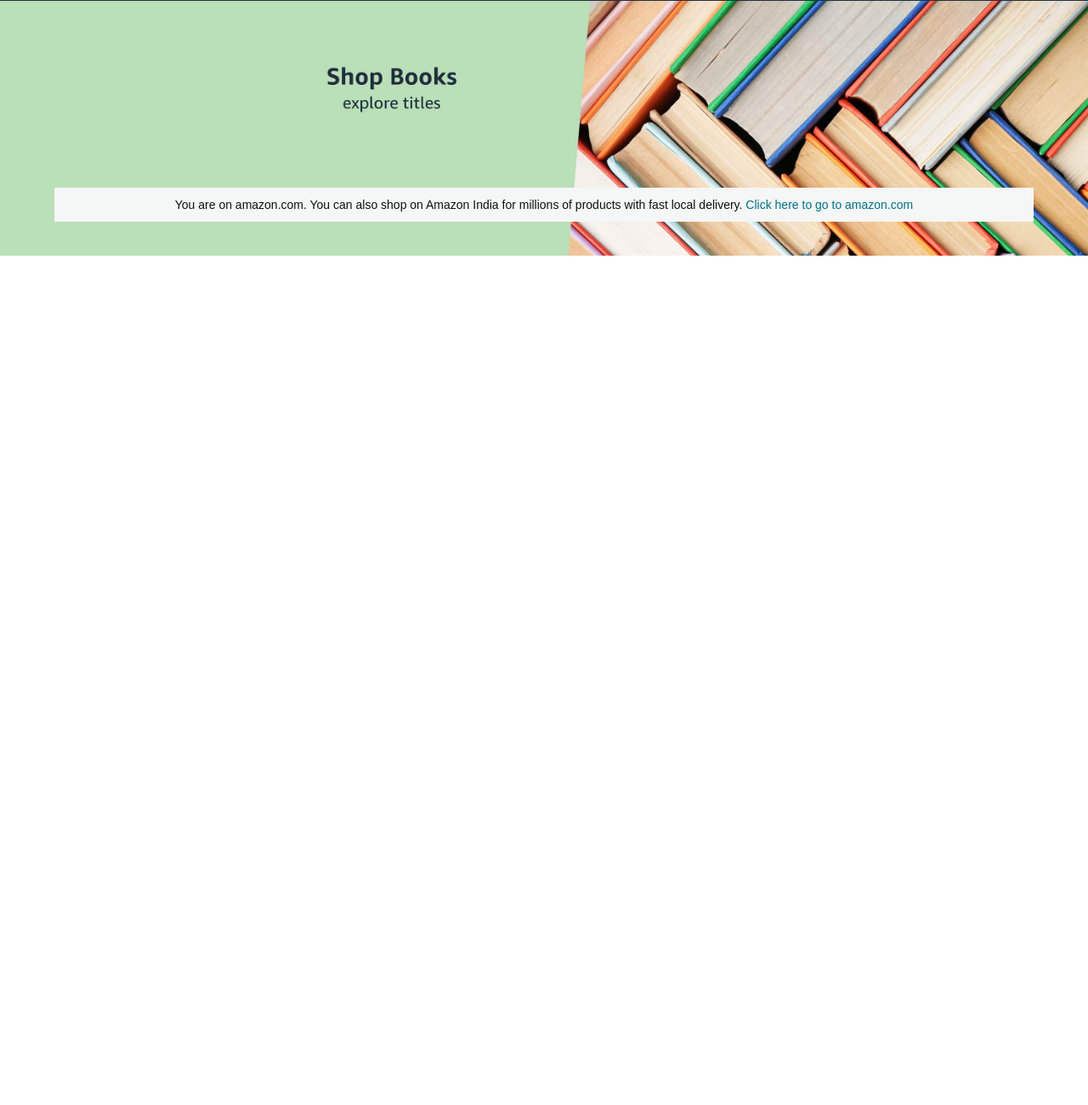
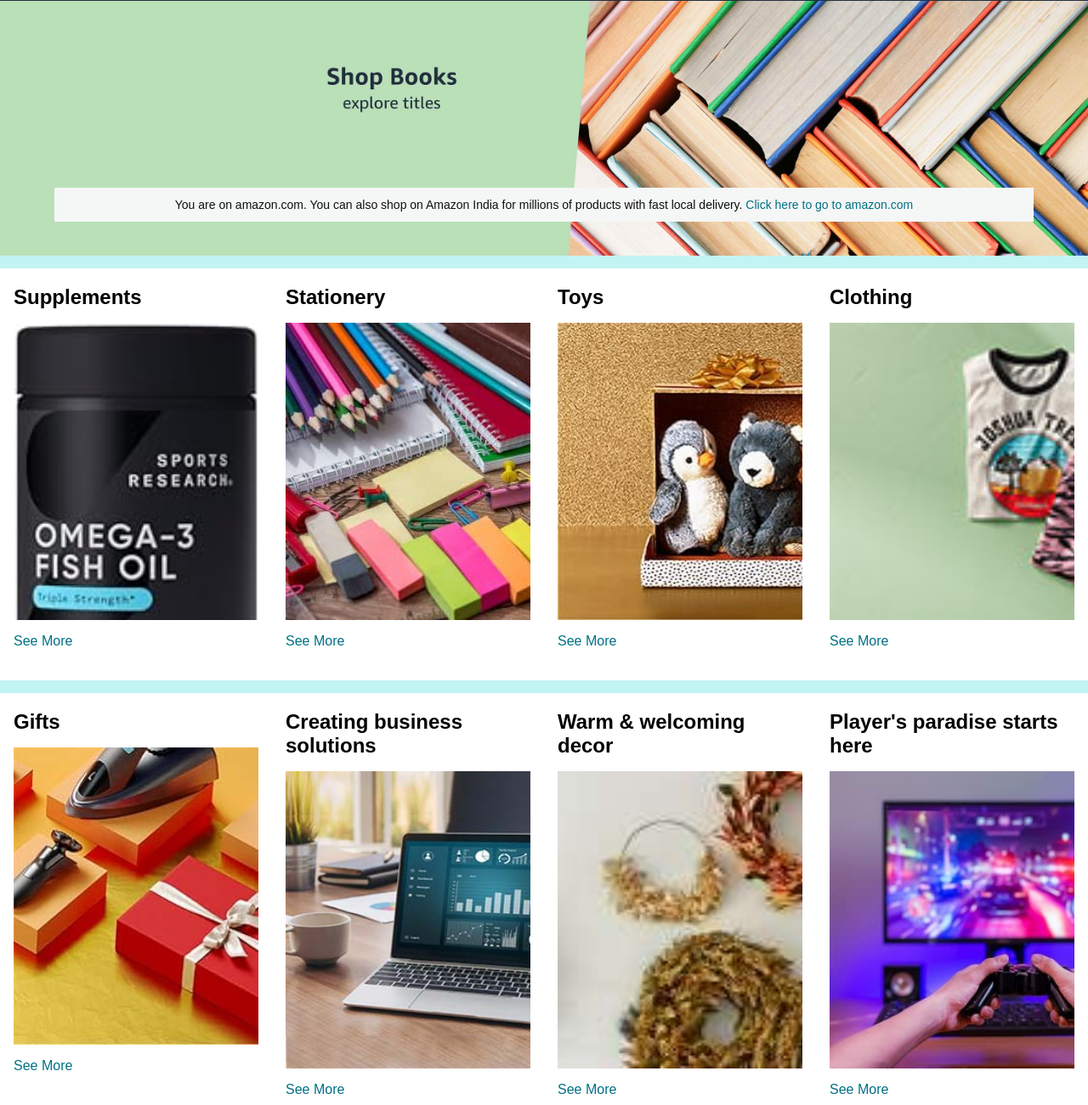
Before and after one commit to Sania4/amazon-clone, a plain HTML site: page index.html in a window 1280 px wide. Shown: the part 99-1400 px from the top of the page at 85% size. Before the commit the page ends 800 px from the top, so only its background shows below. Drawn offline with Linux system fonts and the light colour scheme.

Commit message:
Add the main section

```diff
--- a/index.html
+++ b/index.html
@@ -74,5 +74,72 @@
                 <a href="https://amazon.com"> Click here to go to amazon.com</a></p>
         </div>
     </div>
+
+    <div class="card-section">
+        <div class="card one">
+          <div class="card-content">
+            <h2>Supplements</h2>
+            <div class="card-img" style="background-image: url('Image1.jpg');"></div>
+            <p>See More</p>
+          </div>
+        </div>
+
+        <div class="card two">
+            <div class="card-content">
+                <h2>Stationery</h2>
+                <div class="card-img" style="background-image: url('Image2.jpg');"></div>
+                <p>See More</p>
+            </div>
+        </div>
+
+        <div class="card three">
+            <div class="card-content">
+                <h2>Toys</h2>
+                <div class="card-img" style="background-image: url('Image3.jpg');"></div>
+                <p>See More</p>
+            </div>
+        </div>
+
+        <div class="card four">
+            <div class="card-content">
+                <h2>Clothing</h2>
+                <div class="card-img" style="background-image: url('Image4.jpg');"></div>
+                <p>See More</p>
+            </div>
+        </div>
+        <div class="card five">
+            <div class="card-content">
+                <h2>Gifts </h2>
+                <div class="card-img" style="background-image: url('Image5.jpg');"></div>
+                <p>See More</p>
+            </div>
+        </div>
+
+        <div class="card six">
+            <div class="card-content">
+                <h2>Creating business solutions</h2>
+                <div class="card-img" style="background-image: url('Image6.jpg');"></div>
+                <p>See More</p>
+            </div>
+        </div>
+
+        <div class="card seven">
+            <div class="card-content">
+                <h2>Warm & welcoming decor</h2>
+                <div class="card-img" style="background-image: url('Image7.jpg');"></div>
+                <p>See More</p>
+            </div>
+        </div>
+
+        <div class="card eight">
+            <div class="card-content">
+                <h2>Player's paradise starts here</h2>
+                <div class="card-img" style="background-image: url('Image8.jpg');"></div>
+                <p>See More</p>
+            </div>
+        </div>
+    </div>
+
+
 </body>
 </html>
--- a/style.css
+++ b/style.css
@@ -169,3 +169,37 @@ span{
     color: #007185;
     text-decoration: none;
 }
+
+/* Card-section */
+
+.card-section{
+    display: flex;
+    flex-wrap: wrap;
+    justify-content: space-evenly;
+    background-color: rgba(152, 236, 237, 0.589);
+}
+
+.card{
+    /* border: 1px solid black; */
+    height: 450px;
+    width: 320px;
+    background-color: white;
+    padding: 20px 0px 15px;
+    margin-top: 15px;
+}
+
+.card-img{
+    height: 350px;
+    background-size: cover;
+    margin-top: 1rem;
+    margin-bottom: 1rem;
+}
+
+.card-content{
+    margin-left: 1rem;
+    margin-right: 1rem;
+}
+
+.card-content p{
+    color: #007185;
+}
```
Also changed, not shown: Image1.jpg (added), Image2.jpg (added), Image3.jpg (added), Image4.jpg (added), Image5.jpg (added), Image6.jpg (added), Image7.jpg (added), Image8.jpg (added).
